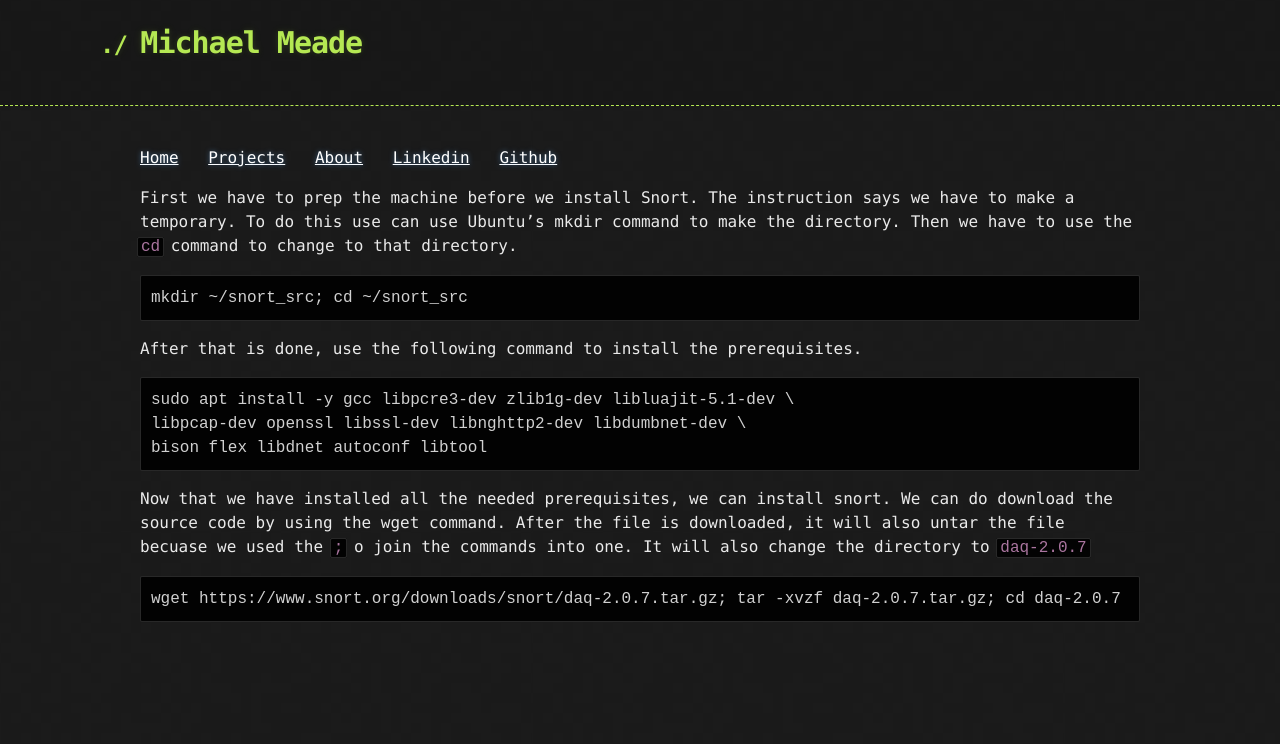
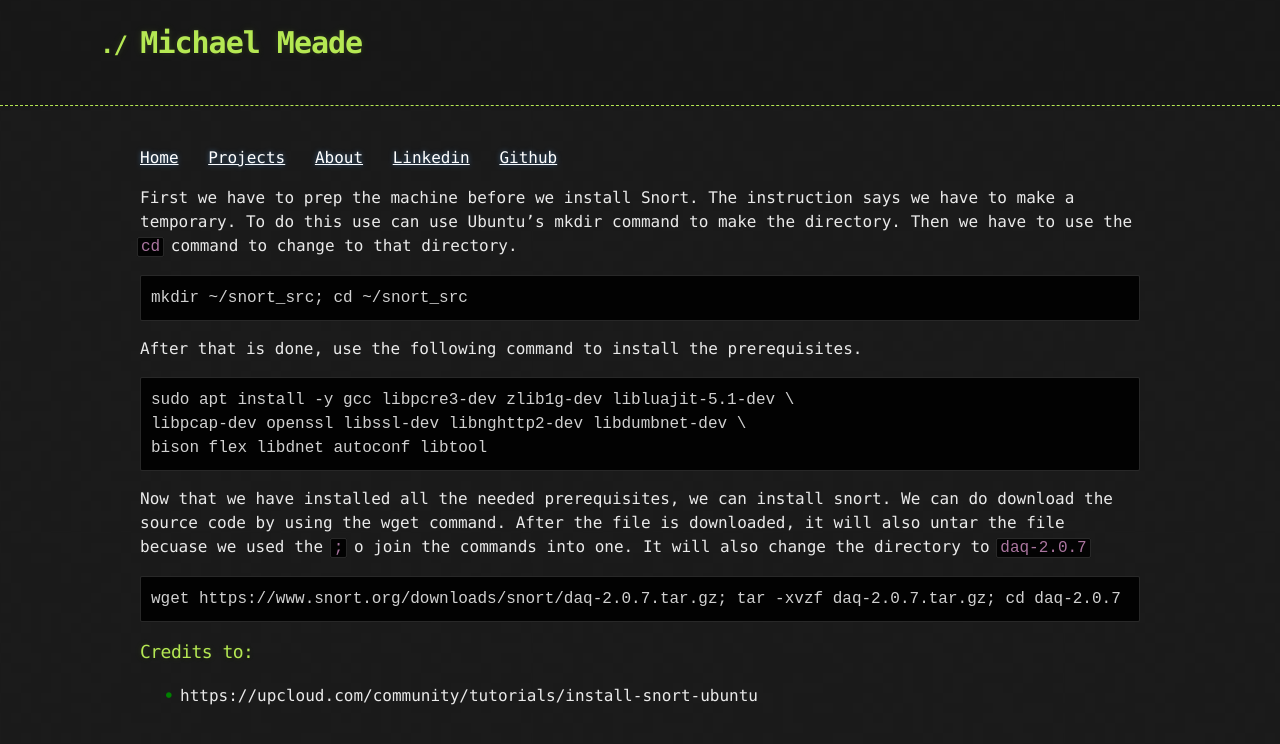
Before and after one commit to Michael-Meade/MinerFind, a Jekyll site: the page built from Projects/Snorting-around-with-snort.md, in a window 1280 px wide. Shown: the top 744 px of the page. Built offline with Jekyll 4.4.1, drawn with Linux system fonts in a browser that asks for light colours; our own code applies the rules of GitHub Pages for plain Markdown files; the repository's description, which GitHub fills in, is left out.

Commit message:
Update Snorting-around-with-snort.md

````diff
--- a/Projects/Snorting-around-with-snort.md
+++ b/Projects/Snorting-around-with-snort.md
@@ -20,3 +20,12 @@ It will also change the directory to `daq-2.0.7`
 ```
 wget https://www.snort.org/downloads/snort/daq-2.0.7.tar.gz; tar -xvzf daq-2.0.7.tar.gz; cd daq-2.0.7
 ```
+
+
+
+
+
+
+### Credits to:
+
+- https://upcloud.com/community/tutorials/install-snort-ubuntu
````
